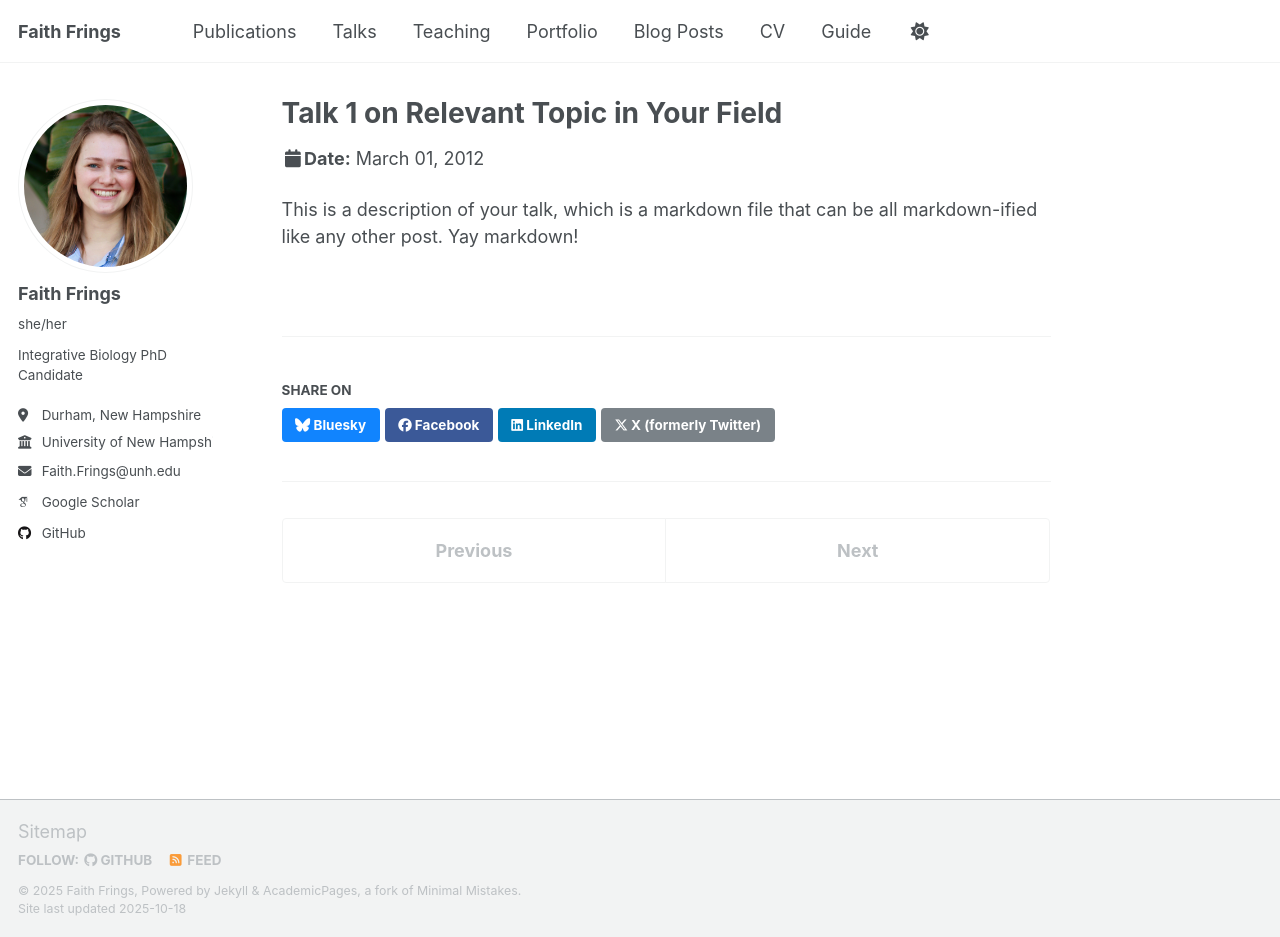
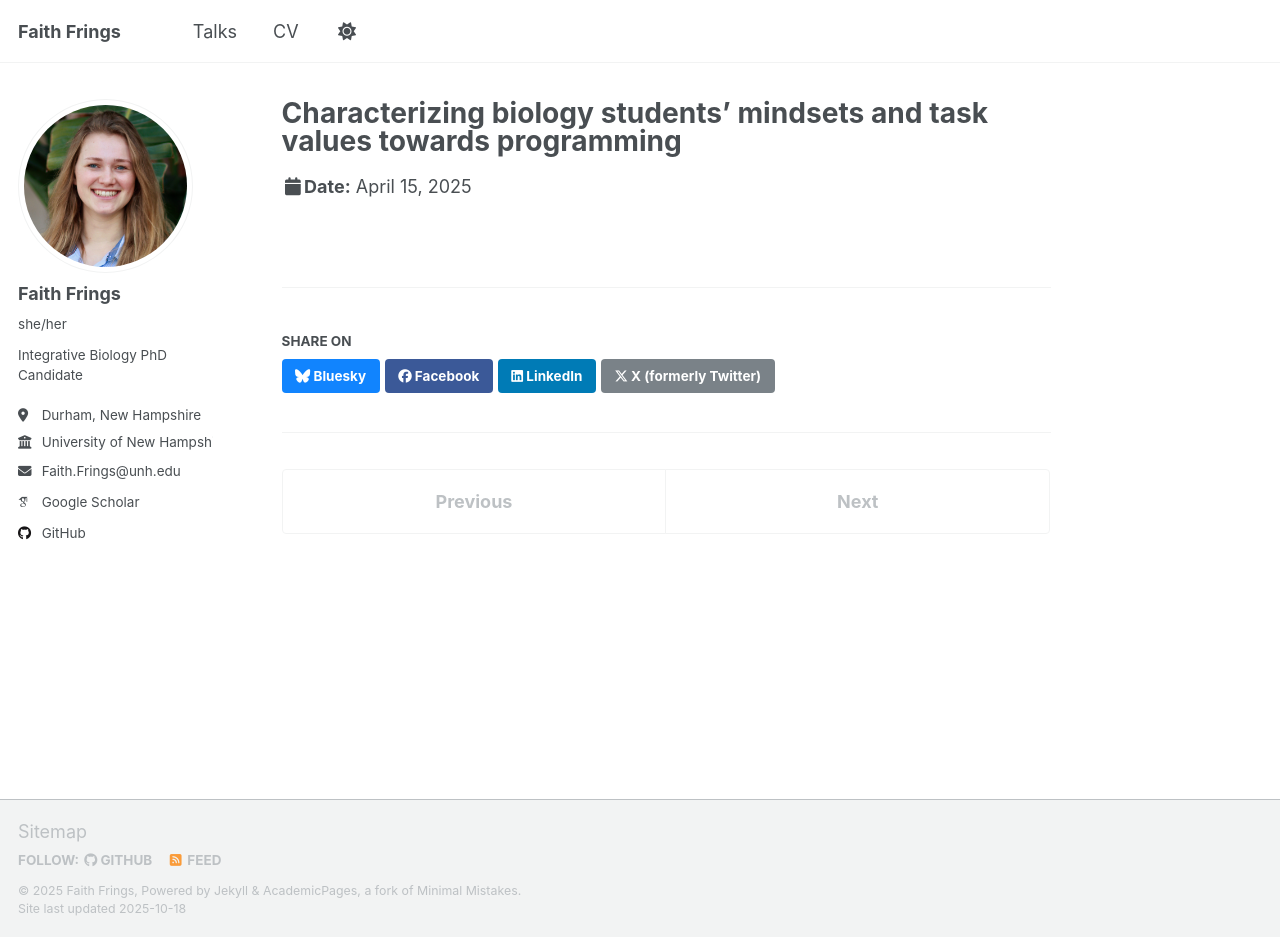
Before and after one commit to faithfrings/faithfrings.github.io, a Jekyll site: the page built from _talks/2012-03-01-talk-1.md, in a window 1280 px wide and 937 px high. Built offline with Jekyll 4.4.1, drawn with Linux system fonts in a browser that asks for light colours; some web fonts are replaced; a script that is not in the unit is left out.

Commit message:
update tabs

```diff
--- a/_talks/2012-03-01-talk-1.md
+++ b/_talks/2012-03-01-talk-1.md
@@ -1,11 +1,9 @@
 ---
-title: "Talk 1 on Relevant Topic in Your Field"
+title: "Characterizing biology students' mindsets and task values towards programming"
 collection: talks
 type: "Talk"
 permalink: /talks/2012-03-01-talk-1
-venue: "UC San Francisco, Department of Testing"
-date: 2012-03-01
-location: "San Francisco, CA, USA"
+venue: "Graduate Student Research Conference annual meeting"
+date: 2025-04-15
+location: "University of New Hampshire"
 ---
-
-This is a description of your talk, which is a markdown file that can be all markdown-ified like any other post. Yay markdown!
```
Also changed, not shown: _data/navigation.yml (+10 -10 lines).
